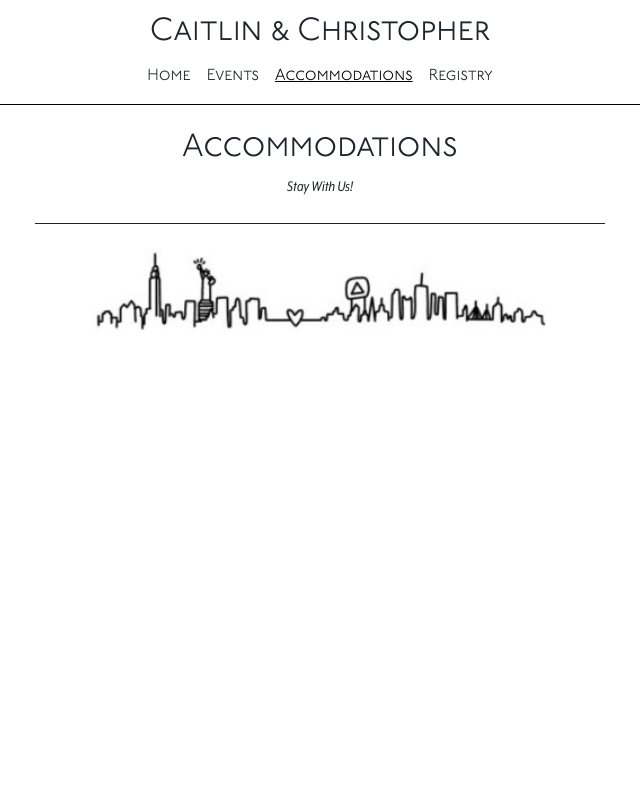
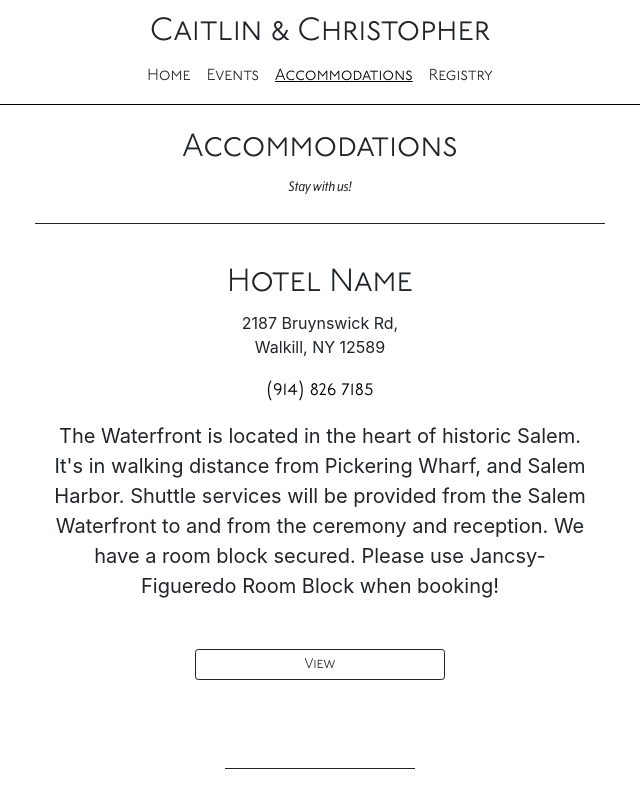
Before and after one commit to tlyver/chris-and-cait-web, a React (Create React App) app: page /accommodations in a window 1280 px wide. Shown: the top 800 px of the page, without its empty margins (320-960 px from the left). Built offline with nearby package versions, Linux system fonts and the light colour scheme.

Commit message:
Accommodations Component
Adds an accommodations component.
Passes in props.

```diff
--- /dev/null
+++ b/src/accommodation.js
@@ -0,0 +1,95 @@
+import './accommodation.scss';
+
+
+const Event = props => {
+  const clickMap = () => {
+    console.log("hello");
+  };
+
+  const openInNewTab = (url) => {
+    const newWindow = window.open(url, '_blank', 'noopener, noreferrer')
+    if (newWindow) newWindow.opener = null
+  };
+
+  const onClickUrl = (url) => {
+    return () => openInNewTab(url)
+  }
+
+  return (
+    <>
+      <div className="row mt-4 mb-5">
+      {
+        //<div className="row row-cols-1 row-cols-md-2 mt-4 mb-5">
+      }
+        <div className="col d-none d-md-block col-md-1 col-lg-3"></div>
+        <div className="col d-flex flex-direction--column align-items-center justify-content-center pt-3 pb-3">
+        {
+          //<div className="col d-flex flex-direction--column align-items-center justify-content-center border-right-responsive pt-3 pb-3">
+        }
+          <h2 className="underground">{props.name}</h2>
+          <div className="d-flex flex-column address">
+            <div>
+              {props.street}
+            </div>
+            <div>
+              {props.city}
+            </div>
+          </div>
+          <a
+            className="phone-number underground is-20 pt-3 pb-3"
+            href="tel:PHONE_NUM"
+          >
+            {props.phone}
+          </a>
+          <div className="is-20">{props.description}</div>
+          <a
+            href="https://www.caesars.com/caesars-palace"
+            onClick={onClickUrl('https://www.caesars.com/caesars-palace')}
+            className="btn btn-sm btn-outline-dark mt-5 underground"
+            role="button"
+            aria-pressed="true"
+            target="_blank"
+          >
+            View
+          </a>
+        </div>
+        {
+        // <div className="col d-flex flex-column align-items-center justify-content-center underground pt-3 pb-3">
+        //   <div>{props.location}</div>
+        //   <a
+        //     href="https://goo.gl/maps/Kh7XiTXbGqpjZutH9"
+        //     onClick={onClickUrl('https://goo.gl/maps/Kh7XiTXbGqpjZutH9')}
+        //     className="btn btn-sm btn-outline-dark mt-3 underground"
+        //     role="button"
+        //     aria-pressed="true"
+        //     target="_blank"
+        //   >
+        //     Map
+        //   </a>
+        //   {
+        //     /*
+        //     <a
+        //     onClick={onClickUrl('https://stackoverflow.com')}
+        //     className="btn btn-sm btn-outline-dark underground mt-2"
+        //     role="button"
+        //     aria-pressed="true"
+        //     >
+        //     Add To Calendar
+        //     </a>
+        //     */
+        //   }
+        // </div>
+        }
+        <div className="col d-none d-md-block col-md-1 col-lg-3"></div>
+      </div>
+
+
+      <div className="row py-4 justify-content-center d-block">
+        <div className="col-2 border-bottom border-dark m-auto">
+        </div>
+      </div>
+    </>
+  )
+};
+
+export default Event;
--- /dev/null
+++ b/src/accommodation.scss
@@ -0,0 +1,8 @@
+.phone-number {
+  text-decoration: none;
+  color: #000;
+}
+
+.phone-number :hover {
+  text-decoration: none;
+}
--- a/src/routes/accommodations.js
+++ b/src/routes/accommodations.js
@@ -1,12 +1,31 @@
+import Accommodation from '../accommodation';
+
 export default function Accommodations() {
   return (
-    <div className="row mt-4 justify-content-center">
-      <div className="col pb-4 col-lg-6 col-md-8 col-10 border-bottom border-dark">
-        <h2 className="section-header">Accommodations</h2>
-        <div className="eaves">
-          Stay With Us!
+    <>
+      <div className="row mt-4 justify-content-center">
+        <div className="col pb-4 col-lg-6 col-md-8 col-10 border-bottom border-dark">
+          <h2 className="section-header">Accommodations</h2>
+          <div className="eaves">
+            Stay with us!
+          </div>
         </div>
       </div>
-    </div>
+
+      <Accommodation
+        name="Hotel Name"
+        street="2187 Bruynswick Rd,"
+        city="Walkill, NY 12589"
+        phone="(914) 826 7185"
+        description="The Waterfront is located in the heart of historic Salem. It's in walking distance from Pickering Wharf, and Salem Harbor. Shuttle services will be provided from the Salem Waterfront to and from the ceremony and reception. We have a room block secured. Please use Jancsy- Figueredo Room Block when booking!"
+      />
+      <Accommodation
+        name="Other Hotel"
+        street="2187 Bruynswick Rd,"
+        city="Walkill, NY 12589"
+        phone="(914) 826 7720"
+        description="A newly built hotel, with a great rooftop bar for cocktails and small bites. The Hotel Salem is a 0.5 mile walk from the Salem Waterfront Hotel, if you choose to utilize the shuttle service."
+      />
+    </>
   );
 }
```
